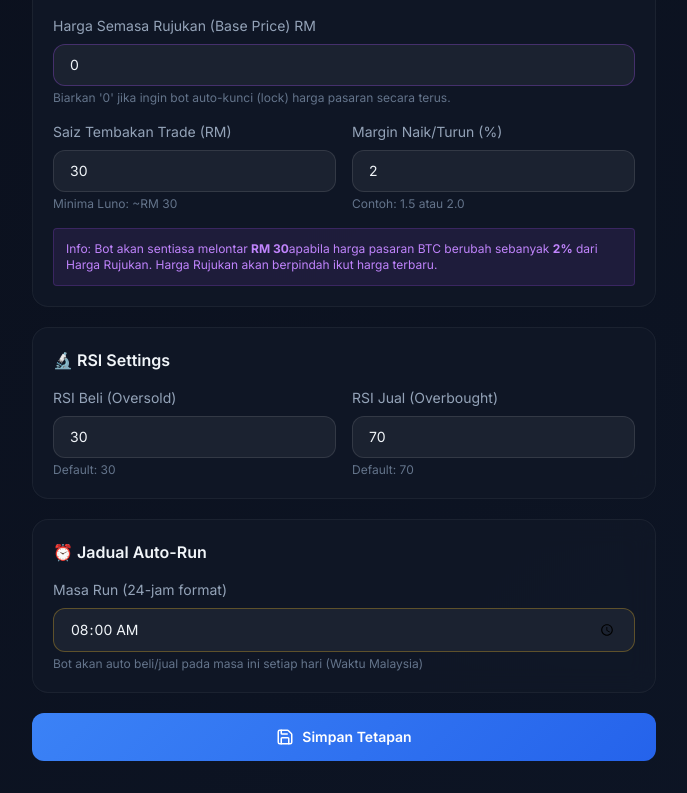
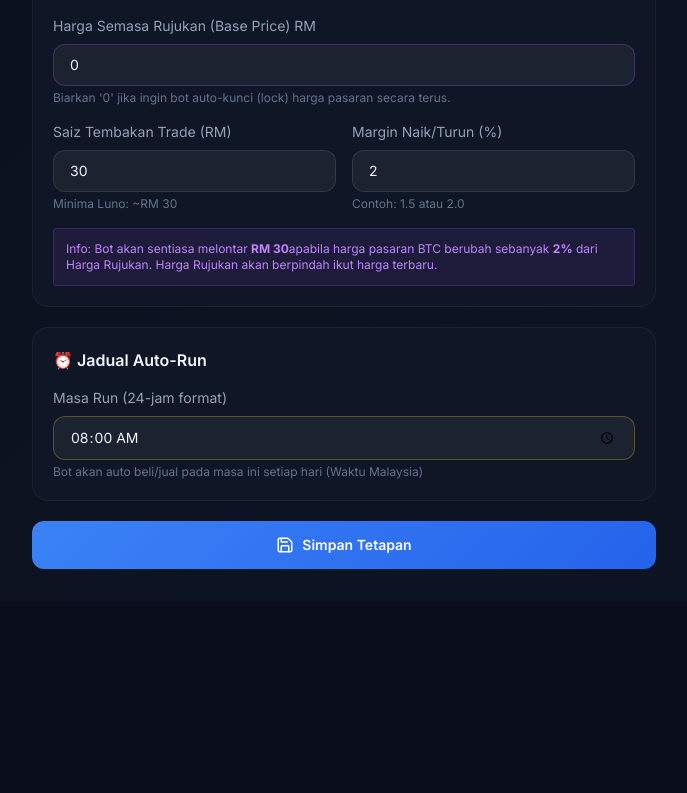
Before and after one commit to hdanial211/investment-ai, a Next.js app in the folder frontend/: page /settings in a window 1280 px wide. Shown: the part 890-1683 px from the top of the page, without its empty margins (296-983 px from the left). After the commit the page ends 1491 px from the top, so only its background shows below. Built offline with nearby package versions, Linux system fonts and the light colour scheme; no server answers.

Commit message:
v1.1.4: Refined Frontend UI by removing obsolete RSI settings to prevent user confusion regarding the new Daily Momentum logic

```diff
--- a/frontend/src/app/settings/page.tsx
+++ b/frontend/src/app/settings/page.tsx
@@ -185,28 +185,6 @@ export default function SettingsPage() {
               </div>
             </div>
 
-            {/* RSI Settings */}
-            <div className="glass-card p-5">
-              <h3 className="font-semibold mb-4" style={{ color: "#f1f5f9" }}>🔬 RSI Settings</h3>
-              <div className="grid grid-cols-2 gap-4">
-                <div>
-                  <label className="block text-sm mb-2" style={{ color: "#94a3b8" }}>RSI Beli (Oversold)</label>
-                  <input type="number" min="10" max="50"
-                    value={settings.rsi_oversold}
-                    onChange={e => setSettings(s => ({ ...s, rsi_oversold: parseInt(e.target.value) }))}
-                    className={inputClass} style={inputStyle} />
-                  <p className="text-xs mt-1" style={{ color: "#64748b" }}>Default: 30</p>
-                </div>
-                <div>
-                  <label className="block text-sm mb-2" style={{ color: "#94a3b8" }}>RSI Jual (Overbought)</label>
-                  <input type="number" min="50" max="90"
-                    value={settings.rsi_overbought}
-                    onChange={e => setSettings(s => ({ ...s, rsi_overbought: parseInt(e.target.value) }))}
-                    className={inputClass} style={inputStyle} />
-                  <p className="text-xs mt-1" style={{ color: "#64748b" }}>Default: 70</p>
-                </div>
-              </div>
-            </div>
 
             {/* Schedule */}
             <div className="glass-card p-5">
```
